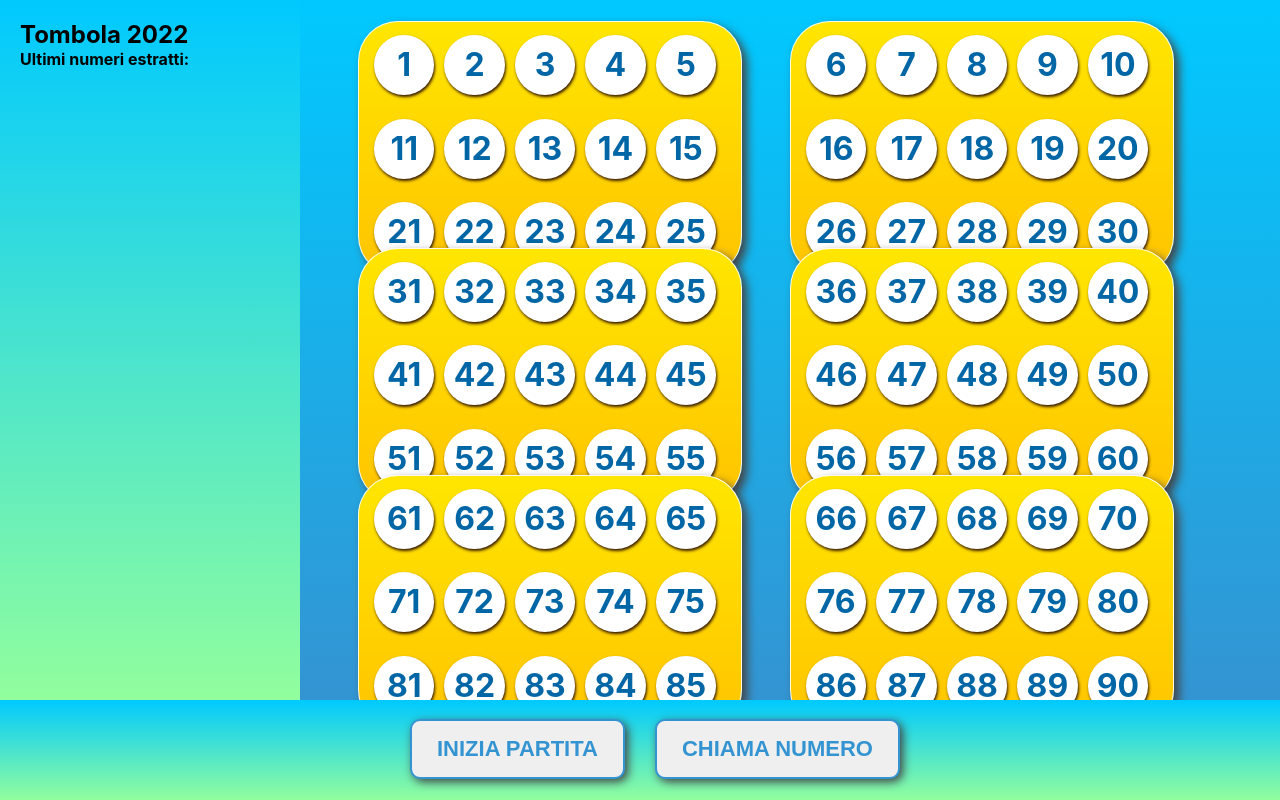
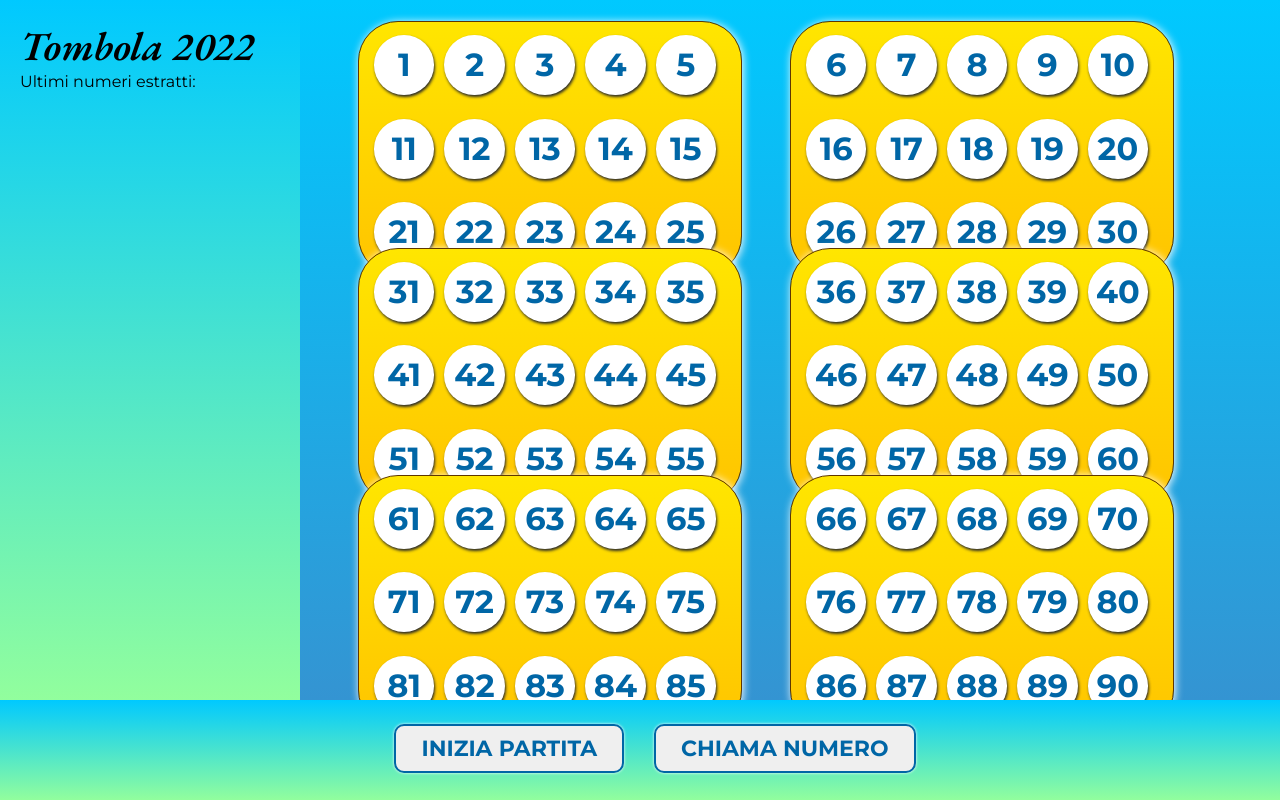
Before and after one commit to Edmondo-diRonza/react-tombola, a React (Create React App) app: page / in a window 1280 px wide. Built offline with nearby package versions, Linux system fonts and the light colour scheme.

Commit message:
Miglioramenti grafici

```diff
--- a/public/index.html
+++ b/public/index.html
@@ -2,8 +2,12 @@
 <html lang="en">
   <head>
     <meta charset="utf-8" />
-    <link rel="icon" href="%PUBLIC_URL%/favicon.ico" />
-    <meta name="viewport" content="width=device-width, initial-scale=1" />
+    <link rel="preconnect" href="https://fonts.googleapis.com" />
+    <link rel="preconnect" href="https://fonts.gstatic.com" crossorigin />
+    <link
+      href="https://fonts.googleapis.com/css2?family=EB+Garamond:ital,wght@1,400;1,500;1,600&family=Montserrat:wght@400;500;600;700&family=Raleway:ital,wght@0,400;0,500;0,600;0,700;1,300&display=swap"
+      rel="stylesheet"
+    />
     <meta name="theme-color" content="#000000" />
     <meta
       name="description"
@@ -24,7 +28,7 @@
       work correctly both with client-side routing and a non-root public URL.
       Learn how to configure a non-root public URL by running `npm run build`.
     -->
-    <title>React App</title>
+    <title>Tombola 2022</title>
   </head>
   <body>
     <noscript>You need to enable JavaScript to run this app.</noscript>
--- a/src/App.css
+++ b/src/App.css
@@ -36,6 +36,16 @@ aside {
   overflow-y: hidden;
   /* z-index: 1; */
 }
+aside h1 {
+  font-family: 'EB Garamond', serif;
+  font-size: 2.5rem;
+  font-weight: 600;
+}
+aside h4 {
+  font-family: 'Montserrat', sans-serif;
+  font-weight: 400;
+  margin-bottom: 10px;
+}
 .row-cartella {
   display: flex;
   justify-content: center;
--- a/src/App.js
+++ b/src/App.js
@@ -12,7 +12,7 @@ function App() {
       <div className="page-wrapper">
         <main>
           <aside>
-            <h2>Tombola 2022</h2>
+            <h1>Tombola 2022</h1>
             <LastExtracted />
           </aside>
           <section className="main-content">
--- a/src/components/Buttons/buttons.css
+++ b/src/components/Buttons/buttons.css
@@ -1,16 +1,16 @@
 .btn {
-  padding: 15px 25px;
+  font-family: "Montserrat", sans-serif;
+  font-weight: 700;
+  padding: 9px 25px;
   margin-left: 30px;
   font-size: 22px;
-  font-weight: bold;
   border-radius: 10px;
-  border-style: solid;
-  border-color: #3494d2;
-  color: #3494d2;
+  border: 2px solid #0066a6;
+  color: #0066a6;
   text-transform: uppercase;
-  box-shadow: 3px 3px 10px #444;
+  box-shadow: 0px 0px 3px #fff;
 }
 .btn:hover {
-  background-color: #3494d2;
+  background-color: #2b7cb3;
   color: #fff;
 }
--- a/src/components/Cartella/cartella.css
+++ b/src/components/Cartella/cartella.css
@@ -2,13 +2,13 @@
   display: flex;
   flex-direction: column;
   justify-content: space-between;
-  border: 1px solid rgba(255, 255, 255, 0.9);
+  border: 1px solid #5e3700;
   padding: 13px 15px;
   border-radius: 40px;
   width: calc(80% / 2);
   margin-bottom: 0.3%;
   margin-right: 5%;
-  box-shadow: 5px 5px 10px #444;
+  box-shadow: 1px 1px 9px #fff;
   background: linear-gradient(-180deg, #ffe600 0%, #ffc400 100%);
   min-width: 310px;
   max-width: 400px;
--- a/src/components/LastExtracted/lastExtracted.css
+++ b/src/components/LastExtracted/lastExtracted.css
@@ -10,14 +10,20 @@
   align-items: center;
 }
 .number-list li p {
+  font-family: 'Raleway', sans-serif;
+  font-weight: 500;
   display: inline-block;
   width: calc(100% - 70px);
   margin-left: 10px;
   padding: 2px 5px;
-  border: 3px solid #fff;
+  border: 1px solid #5e3700;
+  box-shadow: 1px 1px 3px #fff;
+  background-color: #fff;
   border-radius: 10px;
+  color: #5e3700;
 }
 .numberlistitem {
+  font-family: 'Raleway', sans-serif;
   display: inline-block;
   text-align: center;
   line-height: 45px;
@@ -27,5 +33,7 @@
   background-color: #f18b00;
   border: 2px solid #5e3700;
   margin: 1px 2px;
-  box-shadow: 1px 1px 4px #444;
+  box-shadow: 1px 1px 4px #fff;
+  font-weight: 700;
+
 }
--- a/src/components/NumberItem/numberItem.css
+++ b/src/components/NumberItem/numberItem.css
@@ -1,4 +1,5 @@
 .number-item {
+  font-family: 'Montserrat', sans-serif;
   font-size: 32px;
   font-weight: bold;
   color: #0066a6;
@@ -9,7 +10,7 @@
   max-width: 100px;
   height: 60px;
   line-height: 60px;
-  box-shadow: 1px 2px 3px rgb(53, 24, 0);
+  box-shadow: 1px 2px 3px #292929;
   margin-right: 10px;
   transition: background-color 1s ease;
 }
--- a/src/components/NumberOverlay/numberOverlay.css
+++ b/src/components/NumberOverlay/numberOverlay.css
@@ -5,7 +5,9 @@
   width: 100vw;
   height: 100vh;
   z-index: 1;
-  background-color: #f18b00;
+  /* background-color: #f18b00; */
+  background: linear-gradient(-180deg, #f18b00 0%, #ffc400 100%);
+
 }
 .overlay-layer.hide {
   visibility: hidden;
@@ -14,19 +16,22 @@
   position: absolute;
   top: 50%;
   left: 50%;
-  text-align: center;
   transform: translate(-50%,-50%);
   display: inline-block;
+  font-family: 'Montserrat', sans-serif;
+  font-family: 'Raleway', sans-serif;
+  text-align: center;
+  font-weight: 700;
   font-size: 45vh;
   width: 70vh;
   height: 70vh;
   color: #f18b00;
-  text-shadow: 6px 6px #5e3700;
-  border: 35px solid #5e3700;
+  text-shadow: 6px 6px 3px #704100;
+  border: 45px solid #704100;
   border-radius: 100%;
-  line-height: 58vh;
+  line-height: 52vh;
   background-color: white;
-  box-shadow: 5px 5px 100px rgb(68, 68, 68);
+  box-shadow: 0px 0px 8px #fff;
   transition: opacity 1s;
   opacity: 1;
 }
```
